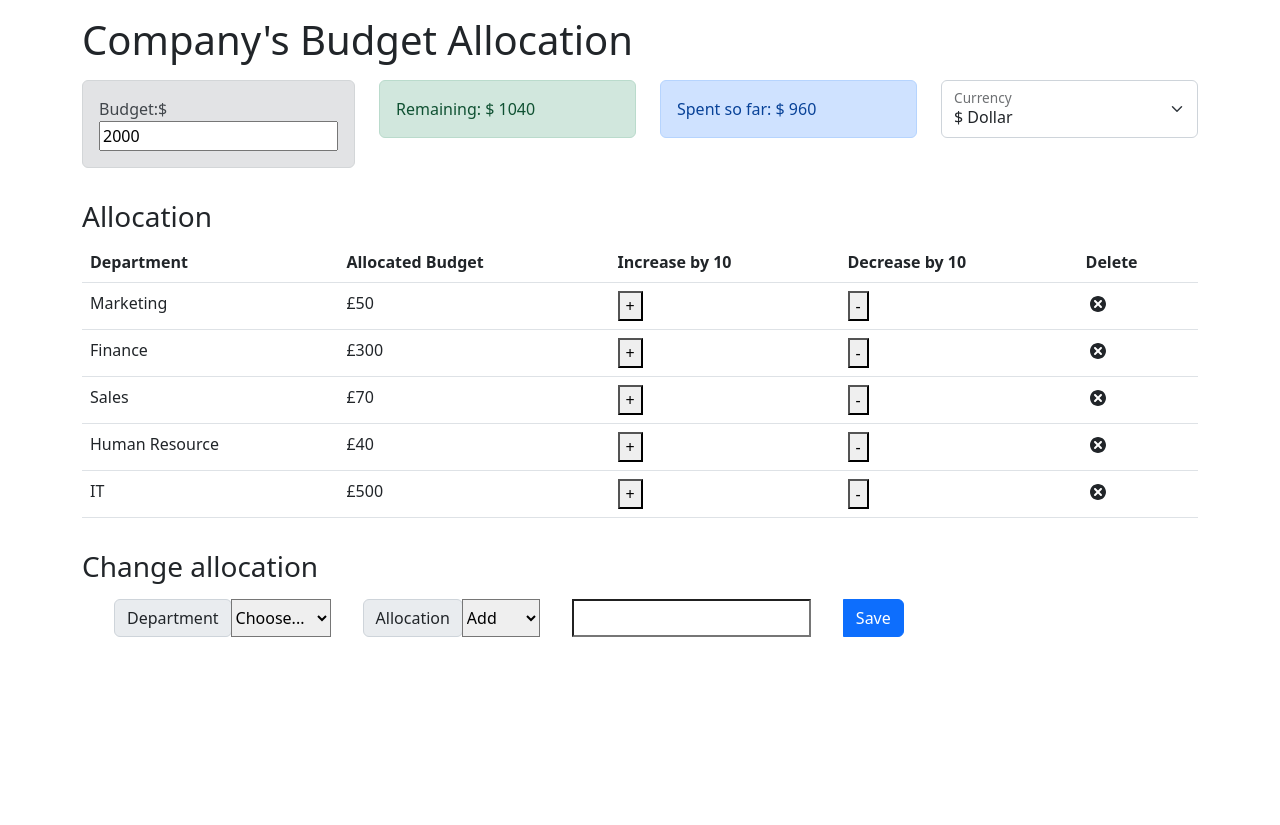
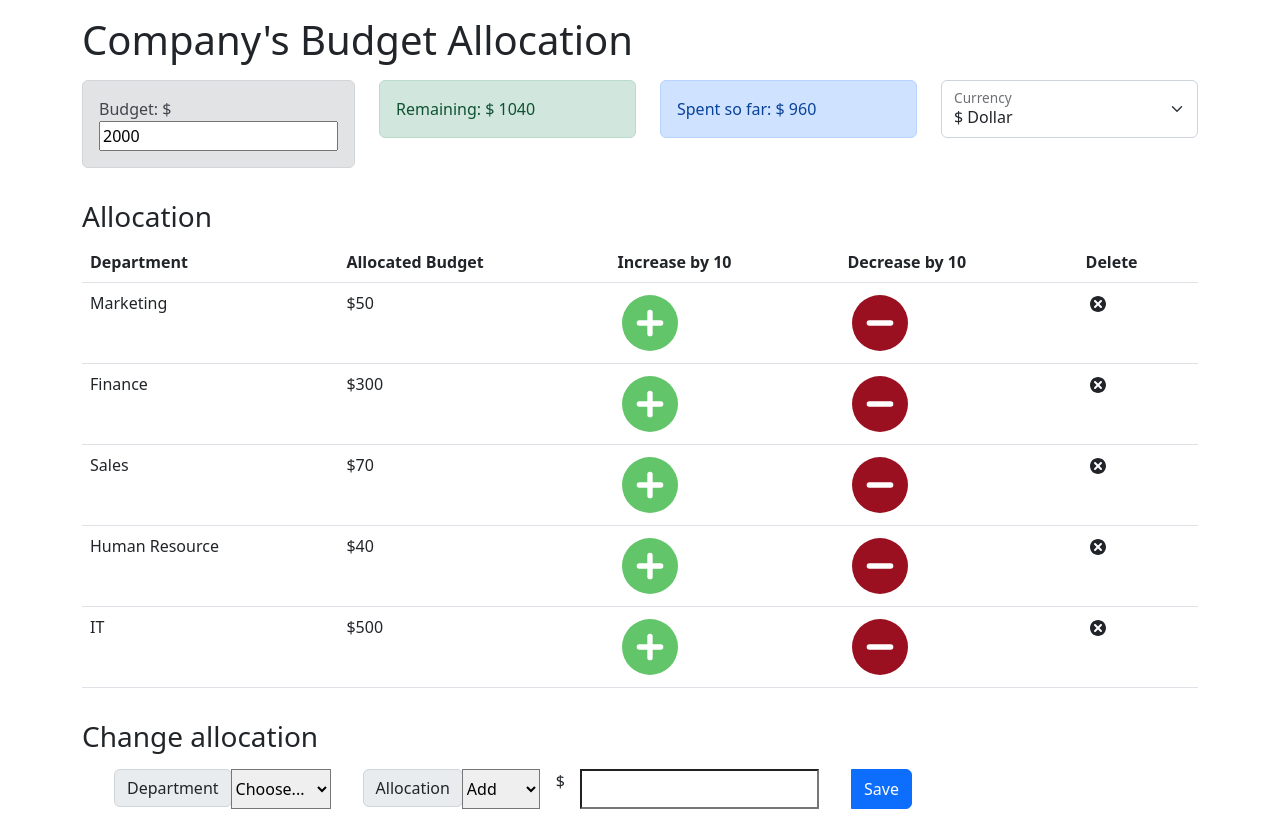
Before and after one commit to ibm-developer-skills-network/ejtos-react_budget_app, a React (Create React App) app: page / in a window 1280 px wide. Before the commit the page ends 800 px from the top, so only its background shows below. Built offline with nearby package versions, Linux system fonts and the light colour scheme.

Commit message:
finished

```diff
--- a/src/components/AllocationForm.js
+++ b/src/components/AllocationForm.js
@@ -13,7 +13,7 @@ const AllocationForm = (props) => {
 
 
             if(cost > remaining) {
-                alert("The value cannot exceed remaining funds  " +remaining);
+                alert("The value cannot exceed remaining funds £ " +remaining);
                 setCost("");
                 return;
             }
@@ -58,15 +58,15 @@ const AllocationForm = (props) => {
                   </div>
                   <select className="custom-select" id="inputGroupSelect02" onChange={(event) => setAction(event.target.value)}>
                         <option defaultValue value="Add" name="Add">Add</option>
-                <option value="Reduce" name="Reduce">Reduce</option>
+                        <option value="Reduce" name="Reduce">Reduce</option>
                   </select>
-
+                    <p style={{ marginLeft: '1rem', marginRight: '1rem'}}>$ </p>
                     <input
                         required='required'
                         type='number'
                         id='cost'
                         value={cost}
-                        style={{ marginLeft: '2rem' , size: 10}}
+                        style={{ size: 10}}
                         onChange={(event) => setCost(event.target.value)}>
                         </input>
 
--- a/src/components/Budget.js
+++ b/src/components/Budget.js
@@ -16,7 +16,7 @@ const Budget = () => {
 
  return (
 <div className='alert alert-secondary'>
-    <span>Budget:$ </span>
+    <span>Budget: $ </span>
     <input type="number" step="10" value={newBudget} onChange={handleBudgetChange}></input>
 </div>
     );
--- a/src/components/ExpenseItem.js
+++ b/src/components/ExpenseItem.js
@@ -40,9 +40,13 @@ const ExpenseItem = (props) => {
     return (
         <tr>
         <td>{props.name}</td>
-        <td>£{props.cost}</td>
-        <td><button onClick={event=> increaseAllocation(props.name)}>+</button></td>
-        <td><button onClick={event=> decreaseAllocation(props.name)}>-</button></td>
+        <td>${props.cost}</td>
+        <td>
+            <svg onClick={event=> increaseAllocation(props.name)} width="64px" height="64px" viewBox="0 0 48 48" xmlns="http://www.w3.org/2000/svg" fill="#000000"><g id="SVGRepo_bgCarrier" stroke-width="0"></g><g id="SVGRepo_tracerCarrier" stroke-linecap="round" stroke-linejoin="round"></g><g id="SVGRepo_iconCarrier"><title>70 Basic icons by Xicons.co</title><path d="M24,3A21,21,0,1,0,45,24,21,21,0,0,0,24,3Z" fill="#63c56a"></path><path d="M32,26H16a2,2,0,0,1,0-4H32A2,2,0,0,1,32,26Z" fill="#ffffff"></path><path d="M24,34a2,2,0,0,1-2-2V16a2,2,0,0,1,4,0V32A2,2,0,0,1,24,34Z" fill="#ffffff"></path></g></svg>
+        </td>
+        <td>
+        <svg onClick={event=> decreaseAllocation(props.name)} width="64px" height="64px" viewBox="0 0 48 48" xmlns="http://www.w3.org/2000/svg" fill="#000000"><g id="SVGRepo_bgCarrier" stroke-width="0"></g><g id="SVGRepo_tracerCarrier" stroke-linecap="round" stroke-linejoin="round"></g><g id="SVGRepo_iconCarrier"><title>70 Basic icons by Xicons.co</title><path d="M24,3A21,21,0,1,0,45,24,21,21,0,0,0,24,3Z" fill="#9a1021"></path><path d="M32,26H16a2,2,0,0,1,0-4H32A2,2,0,0,1,32,26Z" fill="#ffffff"></path></g></svg>
+        </td>
         <td><TiDelete size='1.5em' onClick={handleDeleteExpense}></TiDelete></td>
         </tr>
     );
--- a/src/context/AppContext.js
+++ b/src/context/AppContext.js
@@ -106,6 +106,10 @@ export const AppProvider = (props) => {
         remaining = state.budget - totalExpenses;
     }
 
+    if(remaining < 0) {
+        alert('You cannot reduce the budget value lower than the spending')
+    }
+
     return (
         <AppContext.Provider
             value={{
```
